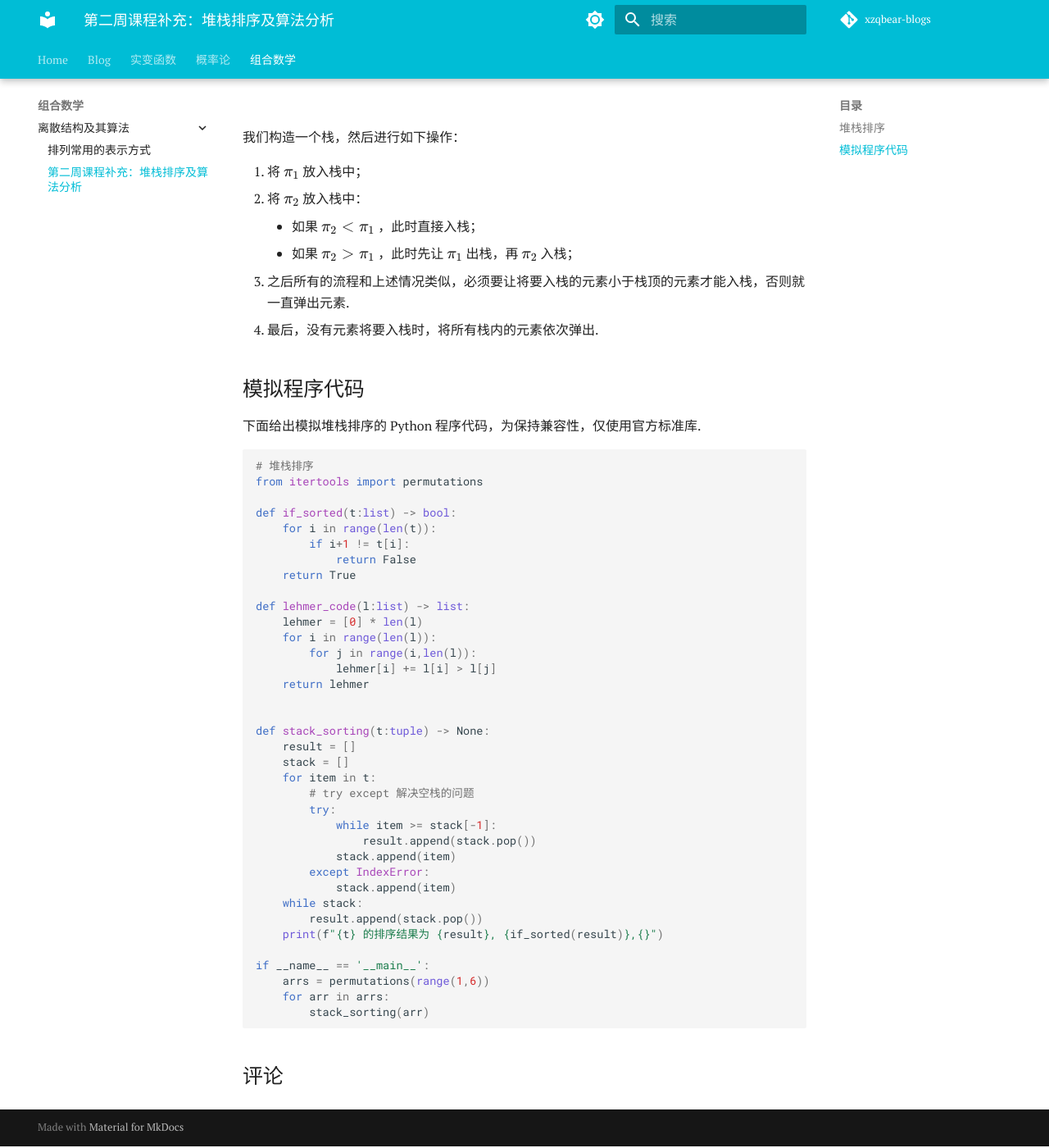
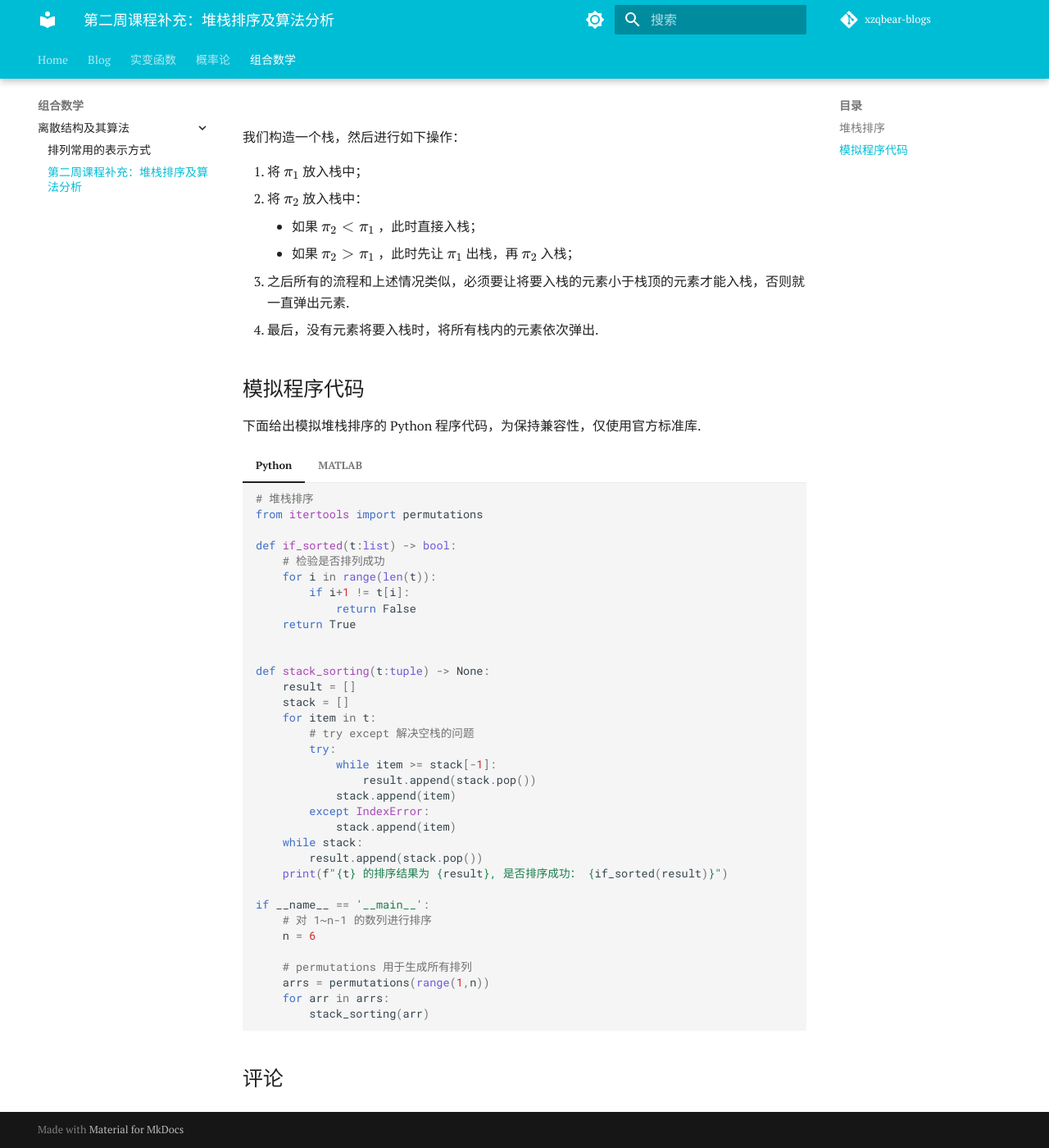
Before and after one commit to xiong-ZH-zq/xzqbear-blogs, an MkDocs documentation site: the page built from docs/组合数学/离散结构及其算法/第二周课程补充：堆栈排序.md, in a window 1280 px wide and 1400 px high, scrolled down 315 px. Shown: the whole window at 82% size. Built offline with MkDocs 1.6.1 and Material for MkDocs 9.7.7, drawn with Linux system fonts in a browser that asks for light colours; comment, search, counter and statistics services are not loaded.

````diff
--- a/docs/组合数学/离散结构及其算法/第二周课程补充：堆栈排序.md
+++ b/docs/组合数学/离散结构及其算法/第二周课程补充：堆栈排序.md
@@ -22,41 +22,71 @@
 ## 模拟程序代码
 下面给出模拟堆栈排序的 Python 程序代码，为保持兼容性，仅使用官方标准库.
 
-```python
-# 堆栈排序
-from itertools import permutations
+=== "Python"
+    ```python
+    # 堆栈排序
+    from itertools import permutations
 
-def if_sorted(t:list) -> bool:
-    for i in range(len(t)):
-        if i+1 != t[i]:
-            return False
-    return True
-
-def lehmer_code(l:list) -> list:
-    lehmer = [0] * len(l)
-    for i in range(len(l)):
-        for j in range(i,len(l)):
-            lehmer[i] += l[i] > l[j]
-    return lehmer
+    def if_sorted(t:list) -> bool:
+        # 检验是否排列成功
+        for i in range(len(t)):
+            if i+1 != t[i]:
+                return False
+        return True
 
 
-def stack_sorting(t:tuple) -> None:
-    result = []
-    stack = []
-    for item in t:
-        # try except 解决空栈的问题
-        try:
-            while item >= stack[-1]:
-                result.append(stack.pop())
-            stack.append(item)
-        except IndexError:
-            stack.append(item)
-    while stack:
-        result.append(stack.pop())
-    print(f"{t} 的排序结果为 {result}, {if_sorted(result)},{}")
+    def stack_sorting(t:tuple) -> None:
+        result = []
+        stack = []
+        for item in t:
+            # try except 解决空栈的问题
+            try:
+                while item >= stack[-1]:
+                    result.append(stack.pop())
+                stack.append(item)
+            except IndexError:
+                stack.append(item)
+        while stack:
+            result.append(stack.pop())
+        print(f"{t} 的排序结果为 {result}, 是否排序成功： {if_sorted(result)}")
 
-if __name__ == '__main__':
-    arrs = permutations(range(1,6))
-    for arr in arrs:
-        stack_sorting(arr)
-```
+    if __name__ == '__main__':
+        # 对 1~n-1 的数列进行排序
+        n = 6
+
+        # permutations 用于生成所有排列
+        arrs = permutations(range(1,n))
+        for arr in arrs:
+            stack_sorting(arr)
+    ```
+=== "MATLAB"
+    ```matlab
+    clc;clear;close all;
+    %%
+    num=4;
+    Perm=perms(1:num);
+    [x,~]=size(Perm);
+    for i=1:x
+        in=Perm(i,:);
+        out=stack_code(in);
+        disp(['输入：',num2str(in),'，输出：',num2str(out),'是否为单位排列：',num2str(isequal(out,1:num))])
+    end
+
+
+    function [Output]=stack_code(input)
+        stack0=[];Output=[];
+        for i=1:length(input)
+            passenger=input(i);
+            m=find(stack0-passenger<0);
+            if isempty(m)
+                k=1;
+            else
+                k=m(end)+1;
+            end
+            Out=stack0(1:k-1);
+            stack0=[passenger,stack0(k:end)];
+            Output=[Output,Out];
+        end
+        Output=[Output,stack0];
+    end
+    ```
--- a/mkdocs.yml
+++ b/mkdocs.yml
@@ -34,6 +34,8 @@
   - nl2br
   - admonition
   - pymdownx.details
+  - pymdownx.tabbed:
+      alternate_style: true
   - pymdownx.superfences:
       custom_fences:
         - name: mermaid
````
Also changed, not shown: docs/实变函数/NKU 实变函数笔记/1.1 Intro&集合序列的极限.md (added, +101 -0 lines), docs/实变函数/NKU 实变函数笔记/1.2 集合的等价、基数.md (added, +194 -0 lines).
